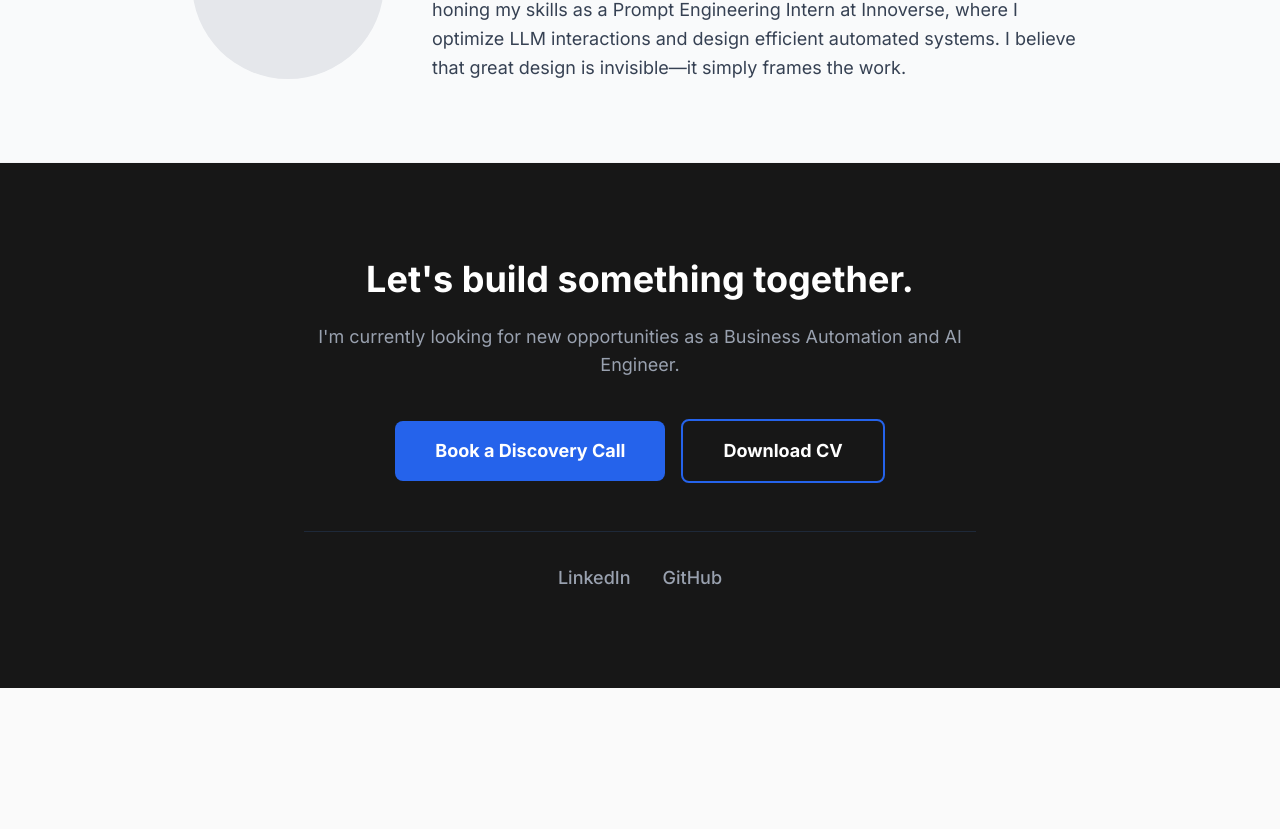
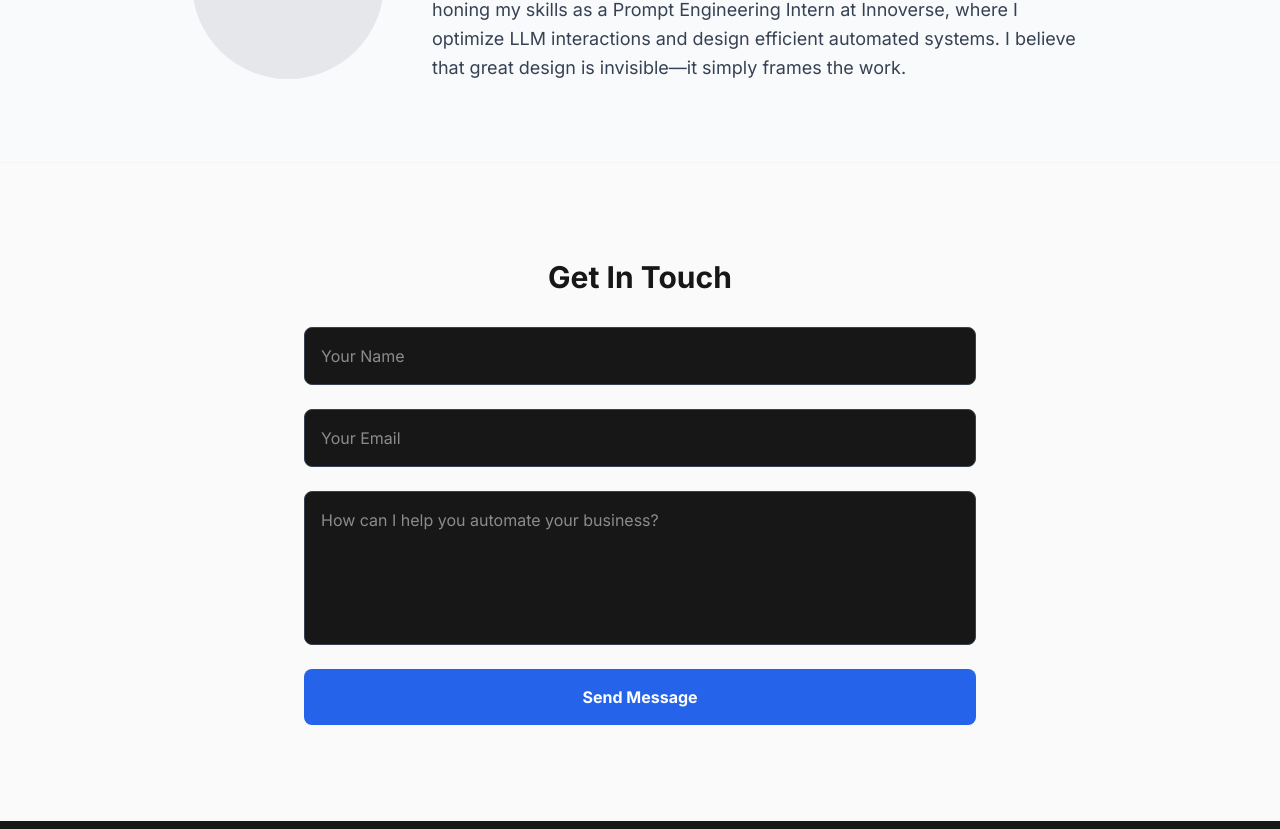
Before and after one commit to Rao-Faizi/flyrank-AiFluency-portfolio-site, a Next.js app: page / in a window 1280 px wide. Shown: the part 1331-2160 px from the top of the page. Before the commit the page ends 2019 px from the top, so only its background shows below. Built offline with nearby package versions, Linux system fonts and the light colour scheme.

Commit message:
Add Web3Forms Contact component for FL-15

```diff
--- a/app/page.tsx
+++ b/app/page.tsx
@@ -1,6 +1,7 @@
 import Hero from "@/components/Hero";
 import CaseStudies from "@/components/CaseStudies";
 import About from "@/components/About";
+import Contact from "@/components/Contact";
 import Footer from "@/components/Footer";
 
 export default function Home() {
@@ -9,6 +10,7 @@ export default function Home() {
       <Hero />
       <CaseStudies />
       <About />
+      <Contact />
       <Footer />
     </main>
   );
--- /dev/null
+++ b/components/Contact.tsx
@@ -0,0 +1,79 @@
+"use client";
+
+import { useState } from 'react';
+
+export default function Contact() {
+  const [result, setResult] = useState("");
+  const [isSubmitting, setIsSubmitting] = useState(false);
+
+  const onSubmit = async (event: React.FormEvent<HTMLFormElement>) => {
+    event.preventDefault();
+    setIsSubmitting(true);
+    setResult("Sending...");
+
+    const formData = new FormData(event.currentTarget);
+    formData.append("access_key", "10cff2a9-7b76-40a7-a264-9db7aa1609cb");
+
+    try {
+      const response = await fetch("https://api.web3forms.com/submit", {
+        method: "POST",
+        body: formData
+      });
+
+      const data = await response.json();
+      if (data.success) {
+        setResult("Success! Your message has been sent to Muhammad.");
+        (event.target as HTMLFormElement).reset();
+      } else {
+        setResult("Error sending message. Please try again.");
+      }
+    } catch (error) {
+      setResult("Error sending message. Please try again.");
+    }
+
+    setIsSubmitting(false);
+  };
+
+  return (
+    <section id="contact" className="py-24 px-4 bg-background">
+      <div className="max-w-2xl mx-auto">
+        <h2 className="text-3xl font-bold mb-8 text-center">Get In Touch</h2>
+        <form onSubmit={onSubmit} className="flex flex-col gap-6">
+          <input
+            type="text"
+            name="name"
+            placeholder="Your Name"
+            required
+            className="p-4 rounded-lg bg-foreground border border-gray-700 text-white focus:outline-none focus:border-accent"
+          />
+          <input
+            type="email"
+            name="email"
+            placeholder="Your Email"
+            required
+            className="p-4 rounded-lg bg-foreground border border-gray-700 text-white focus:outline-none focus:border-accent"
+          />
+          <textarea
+            name="message"
+            placeholder="How can I help you automate your business?"
+            required
+            rows={5}
+            className="p-4 rounded-lg bg-foreground border border-gray-700 text-white focus:outline-none focus:border-accent resize-none"
+          ></textarea>
+          <button
+            type="submit"
+            disabled={isSubmitting}
+            className="bg-accent text-white font-bold py-4 px-8 rounded-lg hover:bg-blue-700 transition-colors disabled:opacity-50"
+          >
+            {isSubmitting ? "Sending..." : "Send Message"}
+          </button>
+          {result && (
+            <p className={`text-center font-medium ${result.includes('Success') ? 'text-green-400' : 'text-red-400'}`}>
+              {result}
+            </p>
+          )}
+        </form>
+      </div>
+    </section>
+  );
+}
```
